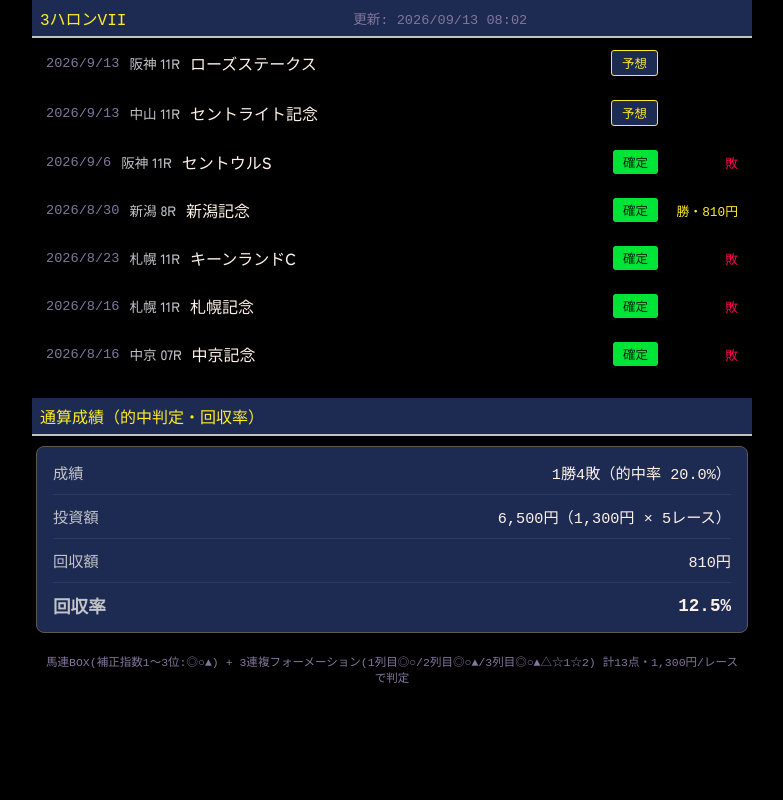
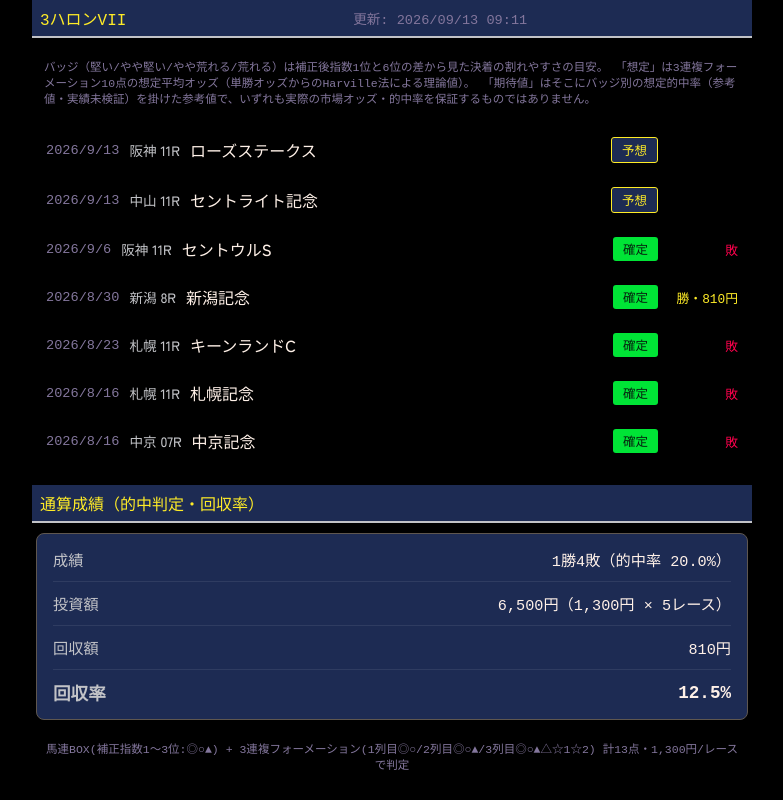
Before and after one commit to jrapc88mkfr/prediction_JRA_II, a plain HTML site: page index.html in a window 1280 px wide. Shown: the whole page, without its empty margins (248-1031 px from the left). Drawn offline with Linux system fonts and the light colour scheme; a web font is replaced by a local one.

Commit message:
deploy: 64b4a41763dd2fc87224db11afbda10b37fcce50

```diff
--- a/index.html
+++ b/index.html
@@ -10,8 +10,14 @@
 <div class="wrap">
   <div class="race-topbar">
     <span class="race-title" style="text-align:left; flex:none;">3ハロンVII</span>
-    <span class="race-title" style="color:var(--c13-lav); font-size:0.85rem;">更新: 2026/09/13 08:02</span>
+    <span class="race-title" style="color:var(--c13-lav); font-size:0.85rem;">更新: 2026/09/13 09:11</span>
   </div>
+
+  <p class="footer-help" style="text-align:left; padding:8px 12px;">
+    バッジ（堅い/やや堅い/やや荒れる/荒れる）は補正後指数1位と6位の差から見た決着の割れやすさの目安。
+    「想定」は3連複フォーメーション10点の想定平均オッズ（単勝オッズからのHarville法による理論値）。
+    「期待値」はそこにバッジ別の想定的中率（参考値・実績未検証）を掛けた参考値で、いずれも実際の市場オッズ・的中率を保証するものではありません。
+  </p>
 
   <div class="horse-list">
 
@@ -19,6 +25,8 @@
       <span class="idx-date">2026/9/13</span>
       <span class="idx-venue">阪神 11R</span>
       <span class="idx-name">ローズステークス</span>
+
+
       <span class="idx-badge badge-pending">
         予想
       </span>
@@ -31,6 +39,8 @@
       <span class="idx-date">2026/9/13</span>
       <span class="idx-venue">中山 11R</span>
       <span class="idx-name">セントライト記念</span>
+
+
       <span class="idx-badge badge-pending">
         予想
       </span>
@@ -43,6 +53,8 @@
       <span class="idx-date">2026/9/6</span>
       <span class="idx-venue">阪神 11R</span>
       <span class="idx-name">セントウルS</span>
+
+
       <span class="idx-badge badge-confirmed">
         確定
       </span>
@@ -57,6 +69,8 @@
       <span class="idx-date">2026/8/30</span>
       <span class="idx-venue">新潟 8R</span>
       <span class="idx-name">新潟記念</span>
+
+
       <span class="idx-badge badge-confirmed">
         確定
       </span>
@@ -71,6 +85,8 @@
       <span class="idx-date">2026/8/23</span>
       <span class="idx-venue">札幌 11R</span>
       <span class="idx-name">キーンランドC</span>
+
+
       <span class="idx-badge badge-confirmed">
         確定
       </span>
@@ -85,6 +101,8 @@
       <span class="idx-date">2026/8/16</span>
       <span class="idx-venue">札幌 11R</span>
       <span class="idx-name">札幌記念</span>
+
+
       <span class="idx-badge badge-confirmed">
         確定
       </span>
@@ -99,6 +117,8 @@
       <span class="idx-date">2026/8/16</span>
       <span class="idx-venue">中京 07R</span>
       <span class="idx-name">中京記念</span>
+
+
       <span class="idx-badge badge-confirmed">
         確定
       </span>
```
Also changed, not shown: races/260816_中京_中京記念.html (+2 -0 lines), races/260816_札幌_札幌記念.html (+2 -0 lines), races/260823_札幌_キーンランドC.html (+2 -0 lines), races/260830_新潟_新潟記念.html (+2 -0 lines), races/260906_阪神_セントウルS.html (+2 -0 lines), races/260913_中山_セントライト記念.html (+2 -0 lines), races/260913_阪神_ローズステークス.html (+2 -0 lines).
